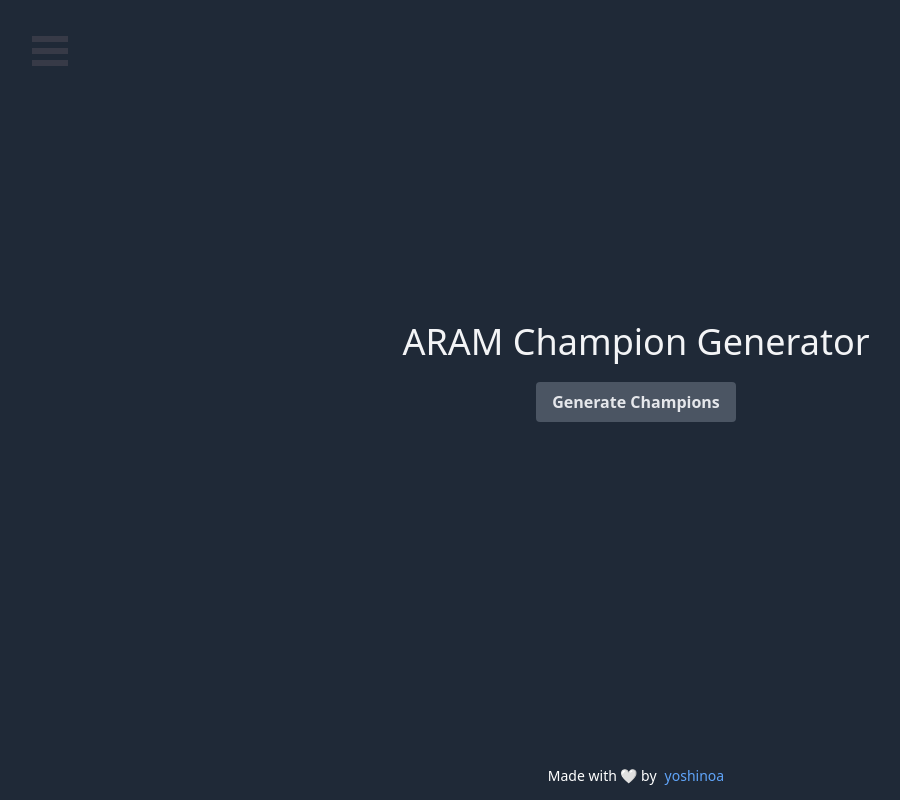
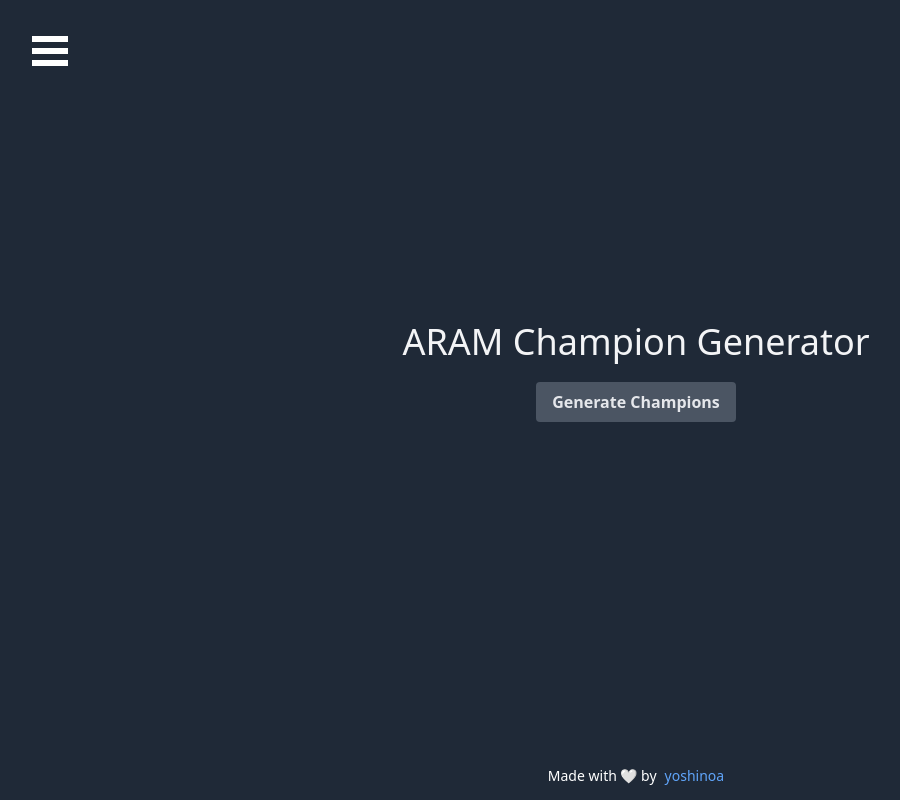
Before and after one commit to yoshinoa/aramscript, a Next.js app: page / in a window 1280 px wide. Shown: the whole page, without its empty margins (4-904 px from the left). Built offline with nearby package versions, Linux system fonts and the light colour scheme; no server answers.

Commit message:
changed color of burger bar

```diff
--- a/app/globals.css
+++ b/app/globals.css
@@ -111,12 +111,12 @@
 }
 
 .bm-burger-bars {
-  background: #373a47;
+  background: white;
 }
 
 /* Color/shape of burger icon bars on hover*/
 .bm-burger-bars-hover {
-  background: #25259a;
+  background: #373a47;
 }
 
 /* Position and sizing of clickable cross button */
```
